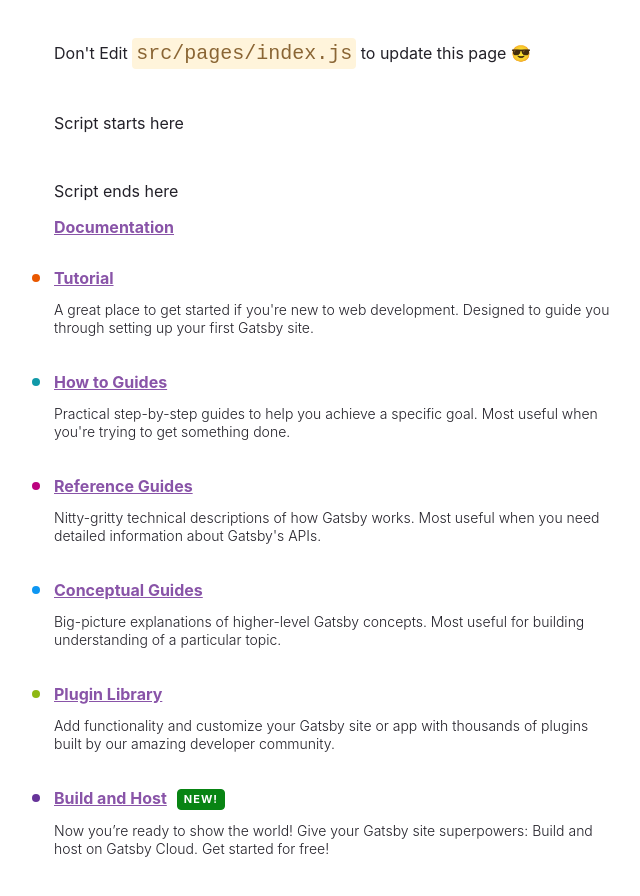
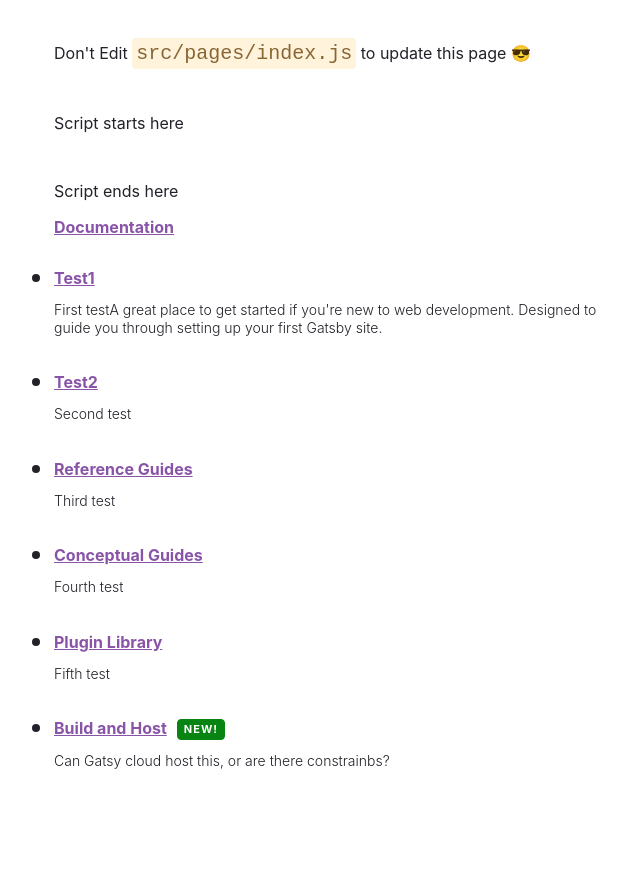
Before and after one commit to PKing70/gist-tester, a Gatsby site: page / in a window 1280 px wide. Shown: the part 204-1100 px from the top of the page, without its empty margins (50-690 px from the left). Built offline with nearby package versions, Linux system fonts and the light colour scheme; Gatsby itself is replaced by a stand-in of ours.

Commit message:
Clean up bullet text

```diff
--- a/src/pages/index.js
+++ b/src/pages/index.js
@@ -79,47 +79,41 @@
 
 const links = [
   {
-    text: "Tutorial",
+    text: "Test1",
     url: "https://www.gatsbyjs.com/docs/tutorial/getting-started/",
     description:
-      "A great place to get started if you're new to web development. Designed to guide you through setting up your first Gatsby site.",
-    color: "#E95800",
+      "First testA great place to get started if you're new to web development. Designed to guide you through setting up your first Gatsby site.",
   },
   {
-    text: "How to Guides",
+    text: "Test2",
     url: "https://www.gatsbyjs.com/docs/how-to/",
     description:
-      "Practical step-by-step guides to help you achieve a specific goal. Most useful when you're trying to get something done.",
-    color: "#1099A8",
+      "Second test",
   },
   {
     text: "Reference Guides",
     url: "https://www.gatsbyjs.com/docs/reference/",
     description:
-      "Nitty-gritty technical descriptions of how Gatsby works. Most useful when you need detailed information about Gatsby's APIs.",
-    color: "#BC027F",
+      "Third test",
   },
   {
     text: "Conceptual Guides",
     url: "https://www.gatsbyjs.com/docs/conceptual/",
     description:
-      "Big-picture explanations of higher-level Gatsby concepts. Most useful for building understanding of a particular topic.",
-    color: "#0D96F2",
+      "Fourth test",
   },
   {
     text: "Plugin Library",
     url: "https://www.gatsbyjs.com/plugins",
     description:
-      "Add functionality and customize your Gatsby site or app with thousands of plugins built by our amazing developer community.",
-    color: "#8EB814",
+      "Fifth test",
   },
   {
     text: "Build and Host",
     url: "https://www.gatsbyjs.com/cloud",
     badge: true,
     description:
-      "Now you’re ready to show the world! Give your Gatsby site superpowers: Build and host on Gatsby Cloud. Get started for free!",
-    color: "#663399",
+      "Can Gatsy cloud host this, or are there constrainbs?",
   },
 ]
 
```
